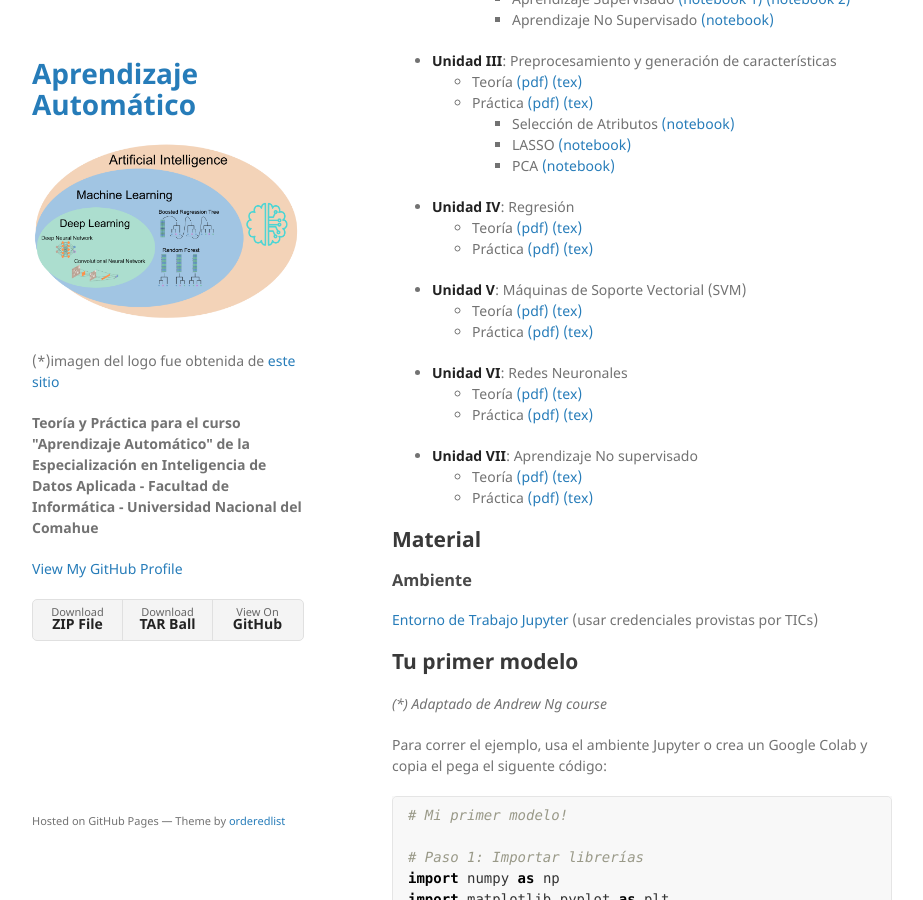
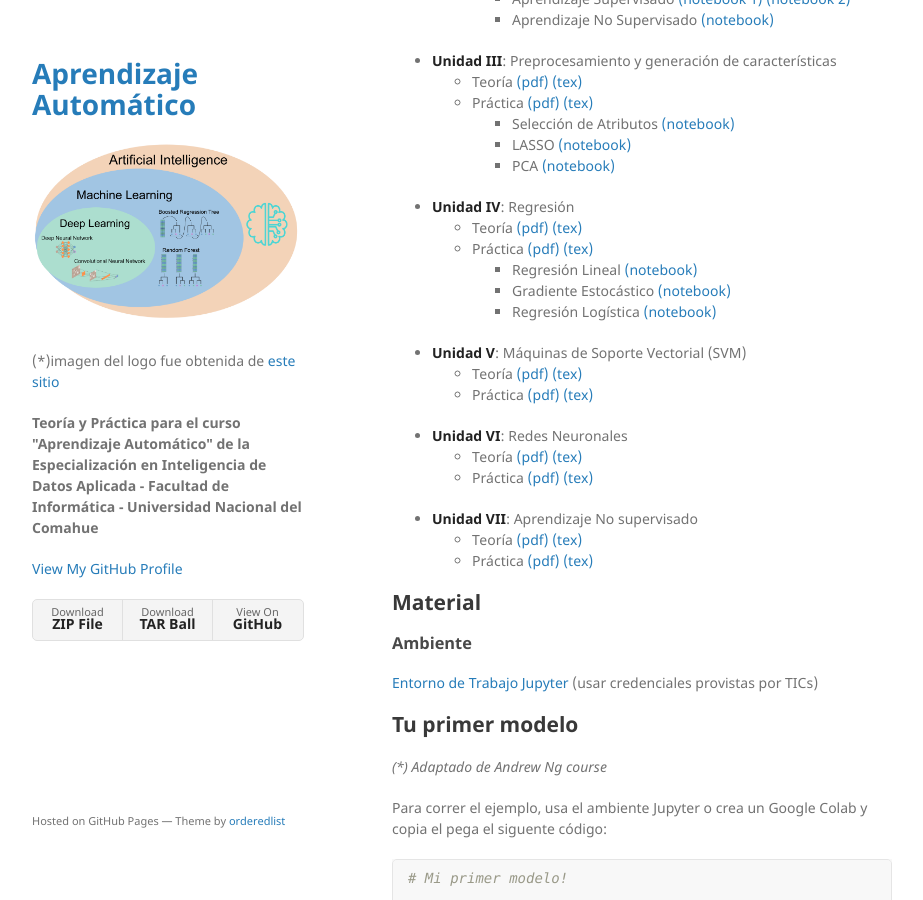
Before and after one commit to germanbraun/germanbraun.github.io, a Jekyll site: the page built from index.md, in a window 1280 px wide and 900 px high, scrolled down 648 px. Shown: the whole window, without its empty margins (178-1101 px from the left). Built offline with Jekyll 4.4.1, drawn with Linux system fonts in a browser that asks for light colours; our own code applies the rules of GitHub Pages for plain Markdown files.

Commit message:
lab iv and updating main page

```diff
--- a/index.md
+++ b/index.md
@@ -39,7 +39,10 @@ algoritmos
     * PCA [(notebook)](https://github.com/germanbraun/germanbraun.github.io/blob/main/docs/UnidadIII/Laboratorio/PCA.ipynb)
 * **Unidad IV**: Regresión
   * Teoría [(pdf)]() [(tex)]()
-  * Práctica [(pdf)]() [(tex)]()
+  * Práctica [(pdf)](/docs/UnidadIV/Laboratorio/Laboratorio_IV.pdf) [(tex)](/docs/UnidadIV/Laboratorio/Laboratorio_IV.zip)
+    * Regresión Lineal [(notebook)](https://github.com/germanbraun/germanbraun.github.io/blob/main/docs/UnidadIV/Laboratorio/RegresionLineal.ipynb)
+    * Gradiente Estocástico [(notebook)](https://github.com/germanbraun/germanbraun.github.io/blob/main/docs/UnidadIV/Laboratorio/GradienteEstocastico.ipynb)
+    * Regresión Logística [(notebook)](https://github.com/germanbraun/germanbraun.github.io/blob/main/docs/UnidadIV/Laboratorio/RegresionLogistica.ipynb)
 * **Unidad V**: Máquinas de Soporte Vectorial (SVM)
   * Teoría [(pdf)]() [(tex)]()
   * Práctica [(pdf)]() [(tex)]()
```
Also changed, not shown: 2 other files.
